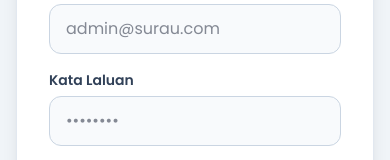
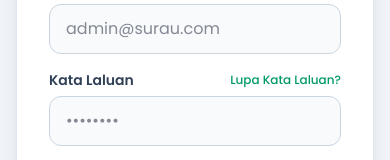
Before and after one commit to mykaryadigital-code/Akaun-Surau, a React (Vite) app: page / in a window 390 px wide. Shown: the part 475-635 px from the top of the page. Built offline with nearby package versions, Linux system fonts and the light colour scheme; no server answers.

Commit message:
refactor: simplify authentication flow
Remove mobile-specific redirect logic in favor of consistent popup authentication. Add password reset support to the login component.

```diff
--- a/src/components/Login.tsx
+++ b/src/components/Login.tsx
@@ -2,14 +2,14 @@ import React, { useState, useEffect } from 'react';
 import { auth } from '../services/firebase';
 import {
   signInWithPopup,
-  signInWithRedirect,
-  getRedirectResult,
   GoogleAuthProvider,
   signInWithEmailAndPassword,
-  createUserWithEmailAndPassword
+  createUserWithEmailAndPassword,
+  sendPasswordResetEmail
 } from 'firebase/auth';
 
 const MosqueIcon = ({ className }: { className?: string }) => (
+
   <svg
     xmlns="http://www.w3.org/2000/svg"
     viewBox="0 0 24 24"
@@ -58,37 +58,16 @@ export const Login: React.FC<LoginProps> = ({ onLoginSuccess, orgName }) => {
   const [error, setError] = useState('');
   const [loading, setLoading] = useState(false);
   const [isRegistering, setIsRegistering] = useState(false);
-
-  useEffect(() => {
-    // Handle redirect result if redirected back on mobile devices
-    getRedirectResult(auth)
-      .then((result) => {
-        if (result && result.user) {
-          onLoginSuccess();
-        }
-      })
-      .catch((err) => {
-        console.error('Redirect Auth Error:', err);
-      });
-  }, [onLoginSuccess]);
+  const [resetMessage, setResetMessage] = useState('');
 
   const handleGoogleLogin = async () => {
     setError('');
+    setResetMessage('');
     setLoading(true);
     const provider = new GoogleAuthProvider();
     provider.setCustomParameters({ prompt: 'select_account' });
 
-    // Check if on mobile device
-    const isMobile = /Android|iPhone|iPad|iPod/i.test(navigator.userAgent);
-
     try {
-      if (isMobile) {
-        // Use redirect on mobile to avoid popup IndexedDB closing errors
-        await signInWithRedirect(auth, provider);
-        return;
-      }
-
-      // Try popup for desktop
       await signInWithPopup(auth, provider);
       onLoginSuccess();
     } catch (err: any) {
@@ -103,13 +82,7 @@ export const Login: React.FC<LoginProps> = ({ onLoginSuccess, orgName }) => {
       } else if (errCode === 'auth/unauthorized-domain' || errMsg.includes('unauthorized-domain')) {
         setError('Domain akaun-surau.vercel.app belum ditambah dalam Authorized Domains di Firebase Console.');
       } else if (errMsg.includes('closing') || errMsg.includes('hidden') || errMsg.includes('IndexedDB') || errCode === 'auth/popup-blocked') {
-        // If popup fails or is blocked on mobile, fallback to redirect
-        try {
-          await signInWithRedirect(auth, provider);
-          return;
-        } catch (redirectErr: any) {
-          setError('Sila gunakan log masuk E-mel di bawah atau pastikan pelayar membenarkan pop-up.');
-        }
+        setError('Sesi pelayar telefon ditutup sementara. Sila tekan "Lupa Kata Laluan" di bawah untuk menggunakan log masuk E-mel.');
       } else {
         setError(err.message || 'Ralat log masuk dengan Google. Sila cuba log masuk E-mel di bawah.');
       }
@@ -121,6 +94,7 @@ export const Login: React.FC<LoginProps> = ({ onLoginSuccess, orgName }) => {
   const handleEmailAuth = async (e: React.FormEvent) => {
     e.preventDefault();
     setError('');
+    setResetMessage('');
     setLoading(true);
     try {
       if (isRegistering) {
@@ -143,6 +117,31 @@ export const Login: React.FC<LoginProps> = ({ onLoginSuccess, orgName }) => {
         setError('Format e-mel tidak sah.');
       } else {
         setError(err.message || 'Ralat pengesahan');
+      }
+    } finally {
+      setLoading(false);
+    }
+  };
+
+  const handleForgotPassword = async () => {
+    if (!email) {
+      setError('Sila masukkan alamat e-mel anda dahulu di ruangan atas untuk tetapkan semula kata laluan.');
+      return;
+    }
+    setError('');
+    setResetMessage('');
+    setLoading(true);
+    try {
+      await sendPasswordResetEmail(auth, email);
+      setResetMessage(`Pautan tetapan semula kata laluan telah dihantar ke ${email}. Sila semak peti masuk anda.`);
+    } catch (err: any) {
+      console.error('Reset Password Error:', err);
+      if (err.code === 'auth/user-not-found') {
+        setError('Alamat e-mel ini tidak dijumpai dalam pangkalan data.');
+      } else if (err.code === 'auth/invalid-email') {
+        setError('Format e-mel tidak sah.');
+      } else {
+        setError(err.message || 'Ralat semasa menghantar e-mel tetapan semula.');
       }
     } finally {
       setLoading(false);
@@ -190,6 +189,11 @@ export const Login: React.FC<LoginProps> = ({ onLoginSuccess, orgName }) => {
               {error}
             </div>
           )}
+          {resetMessage && (
+            <div className="bg-emerald-50 text-emerald-600 p-3 rounded-xl text-sm text-center font-medium">
+              {resetMessage}
+            </div>
+          )}
 
           <div>
             <label className="block text-sm font-semibold text-slate-700 mb-1.5">
@@ -205,23 +209,35 @@ export const Login: React.FC<LoginProps> = ({ onLoginSuccess, orgName }) => {
             />
           </div>
           <div>
-            <label className="block text-sm font-semibold text-slate-700 mb-1.5">
-              Kata Laluan
-            </label>
+            <div className="flex items-center justify-between mb-1.5">
+              <label className="block text-sm font-semibold text-slate-700">
+                Kata Laluan
+              </label>
+              {!isRegistering && (
+                <button
+                  type="button"
+                  onClick={handleForgotPassword}
+                  className="text-xs font-medium text-emerald-600 hover:text-emerald-700"
+                >
+                  Lupa Kata Laluan?
+                </button>
+              )}
+            </div>
             <input
               type="password"
               value={password}
               onChange={(e) => setPassword(e.target.value)}
               className="w-full px-4 py-3 rounded-xl border border-slate-300 focus:ring-2 focus:ring-emerald-500 focus:border-emerald-500 outline-none transition bg-slate-50 focus:bg-white text-slate-900"
               placeholder="••••••••"
-              required
+              required={!resetMessage}
             />
           </div>
           <button
             type="submit"
-            className="w-full bg-emerald-600 hover:bg-emerald-700 text-white font-bold py-3 px-4 rounded-xl shadow-sm transition mt-2"
+            disabled={loading}
+            className="w-full bg-emerald-600 hover:bg-emerald-700 text-white font-bold py-3 px-4 rounded-xl shadow-sm transition mt-2 disabled:opacity-70"
           >
-            {isRegistering ? 'Daftar Akaun Baru' : 'Log Masuk E-mel'}
+            {loading ? 'Sila Tunggu...' : (isRegistering ? 'Daftar Akaun Baru' : 'Log Masuk E-mel')}
           </button>
         </form>
 
```
